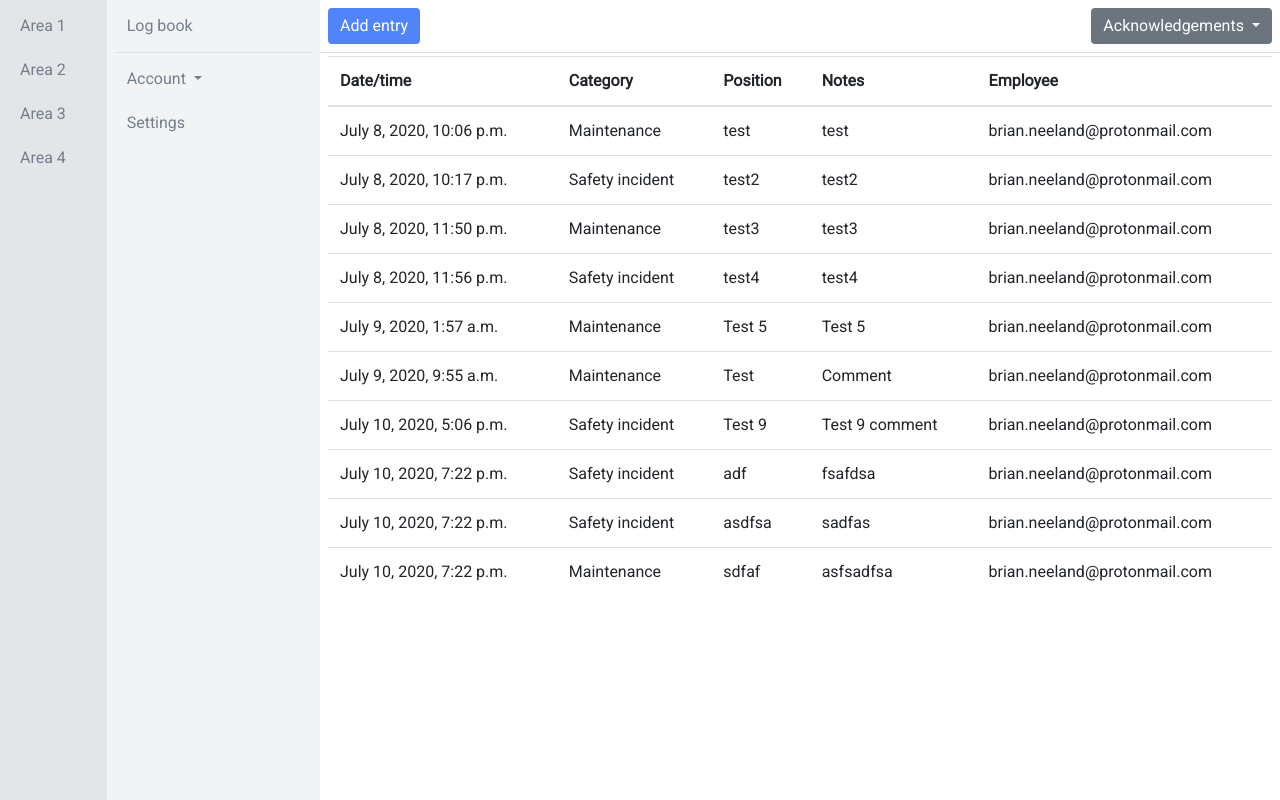
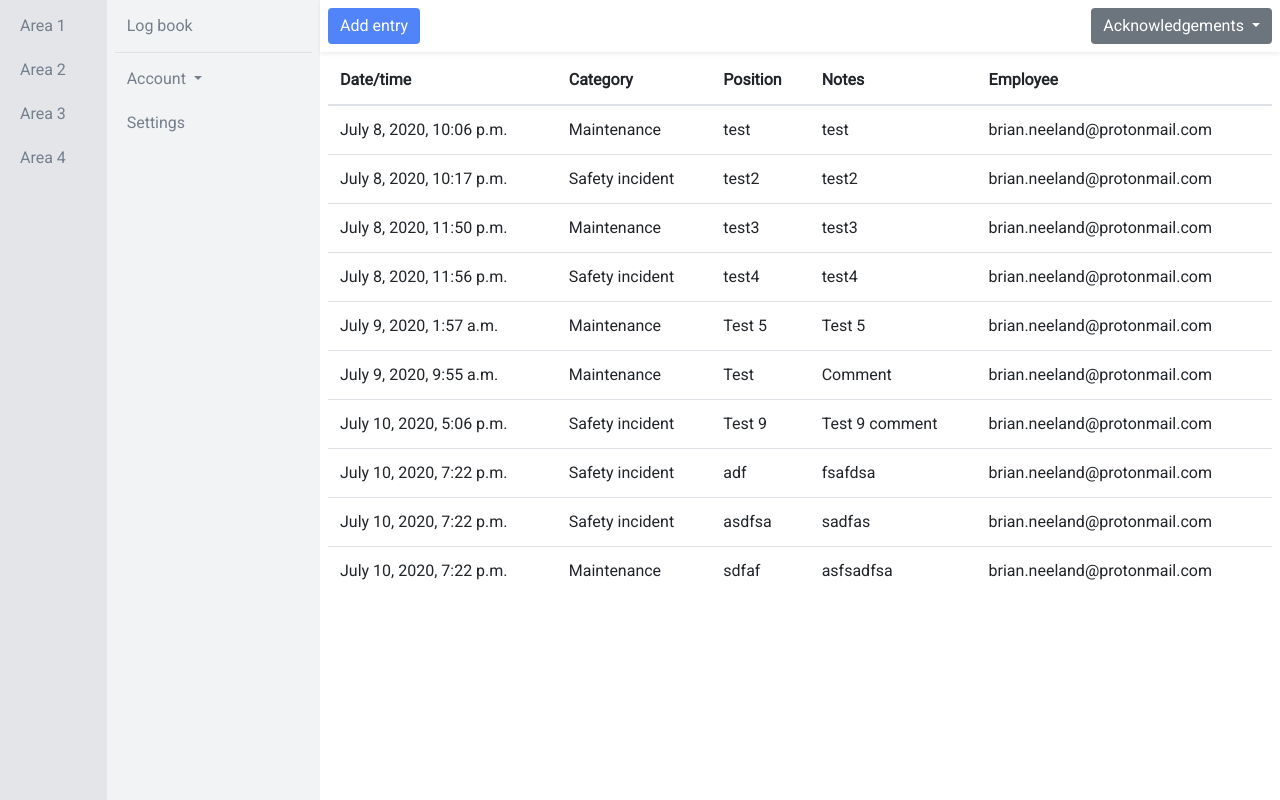
Before and after one commit to bneeland/tidylog, a Django app: a page that uses app/templates/app/log.html in a window 1280 px wide. Run offline with Django 3.2, Linux system fonts and the light colour scheme; a user stored in the database is signed in; data comes from the database, SQL or seed files in the repository; some libraries are stand-ins or nearby versions.

Commit message:
Formatted tool bar

```diff
--- a/app/static/app/style.css
+++ b/app/static/app/style.css
@@ -85,3 +85,7 @@ a:hover, .btn-link:hover {
 .sidebarnav.active:hover {
   background: var(--blue-light);
 }
+
+.table th {
+  border-top: 0;
+}
--- a/app/templates/app/log.html
+++ b/app/templates/app/log.html
@@ -52,7 +52,7 @@
 
     <div class="col-9 col-entry offset-3 fixed-top">
 
-      <div class="row p-2 border-bottom">
+      <div class="row p-2 shadow-sm">
 
         <!-- {% comment %}<h2>Current area: {{ area.name }}</h2>
         <h2>Current log: {{ log.name }}</h2>{% endcomment %} -->
```
